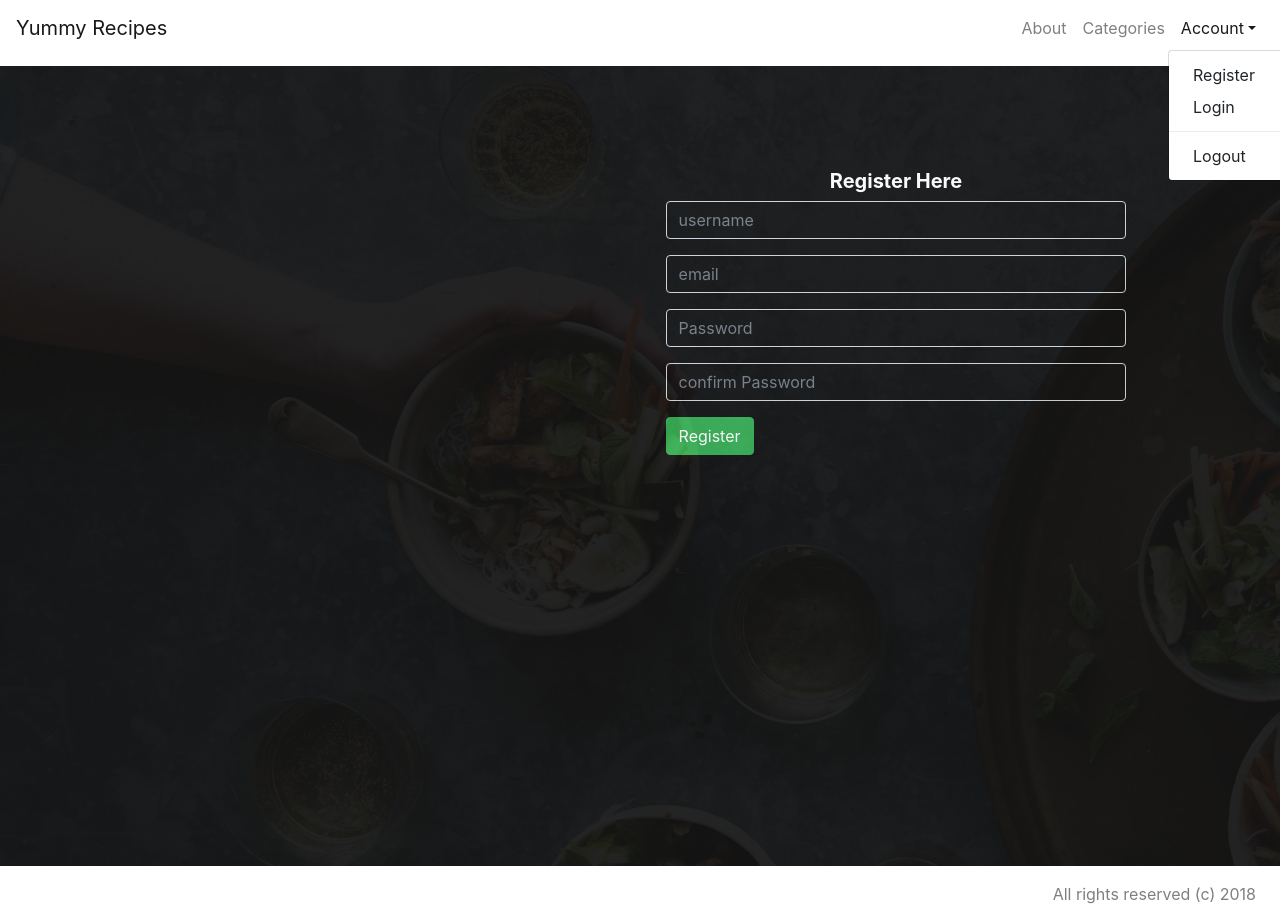
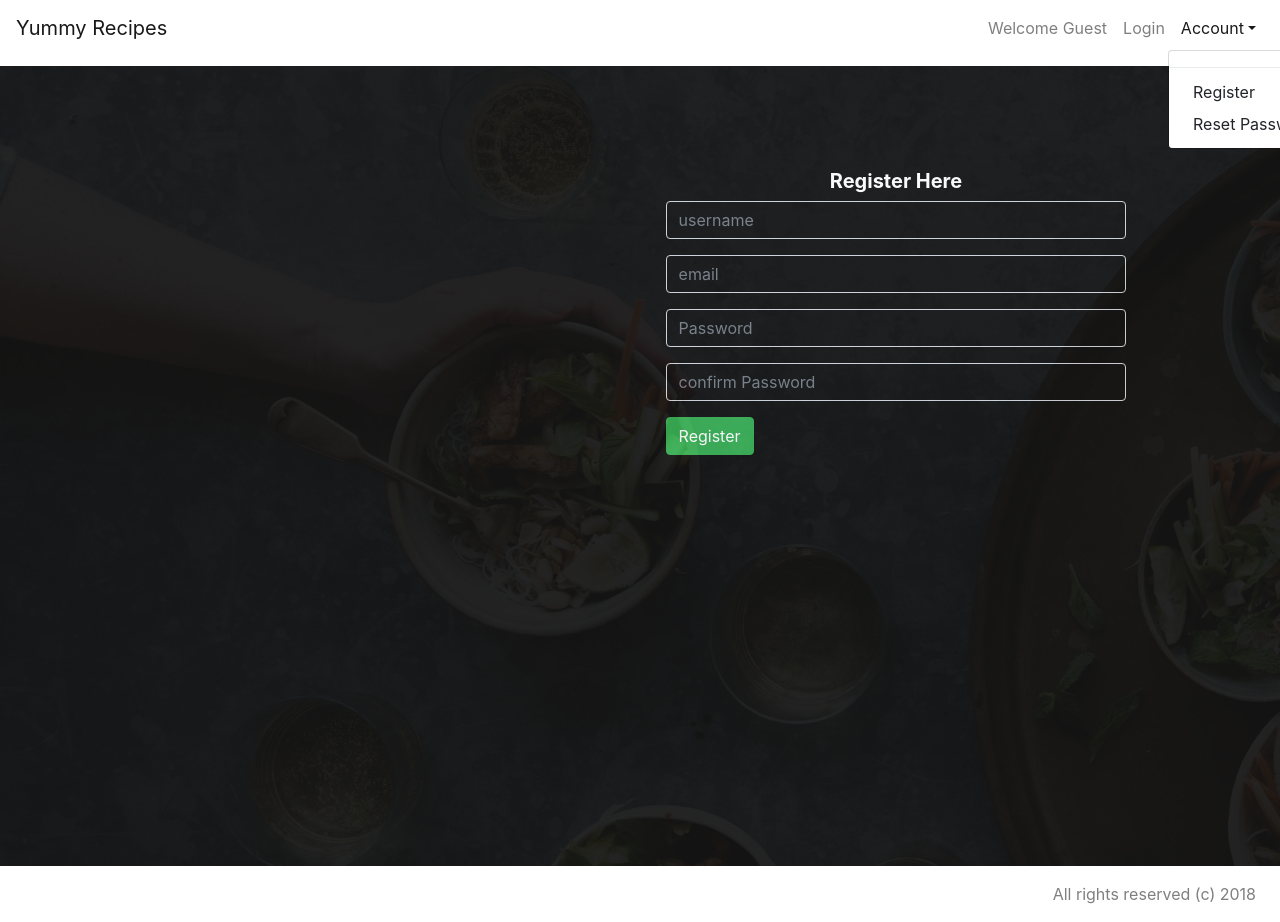
Before and after one commit to mwaz/yummy-recipes-react, a React (Create React App) app: page / in a window 1280 px wide. Both pictures are taken after a click on the link "Account". Shown: the top 922 px of the page. Built offline with nearby package versions, Linux system fonts and the light colour scheme.

Commit message:
[Bg #154526501] add different navbar properities on login

```diff
--- a/src/components/common/navbar.js
+++ b/src/components/common/navbar.js
@@ -32,12 +32,15 @@ export default class NavigationBar extends React.Component {
 
     handleLogout = () => {
         localStorage.removeItem('token');
+        localStorage.removeItem('name');
         this.setState({
             redirect: true,
         });
     }
+
     render() {
         const redirect = this.state.redirect;
+        const username = window.localStorage.getItem('name');
         if (redirect) {
            return  <Redirect to  {...'/login'} />;
 
@@ -51,26 +54,43 @@ export default class NavigationBar extends React.Component {
                     <Collapse isOpen={this.state.isOpen} navbar>
                         <Nav className="ml-auto" navbar>
                             <NavItem>
-                                <NavLink href="/about/">About</NavLink>
+                                <NavLink href="/">{username ?
+                                `Welcome ${username}` : `Welcome Guest`}</NavLink>
                             </NavItem>
                             <NavItem>
-                                <NavLink href="/categories">Categories</NavLink>
+                            {username ?
+                                "" :
+                                    <NavLink href="/login/">
+                                    Login
+                                    </NavLink>}
+                                </NavItem>
+                            <NavItem>
+                                {username ?
+                                <NavLink href="/categories">Categories</NavLink> :
+                                    "" }
                             </NavItem>
                             <UncontrolledDropdown nav innavbar="true">
+
+
                                 <DropdownToggle nav caret>
                                     Account
-                </DropdownToggle>
+                                </DropdownToggle>
+
                                 <DropdownMenu >
-                                    <DropdownItem>
-                                        Register
-                  </DropdownItem>
-                                    <DropdownItem href="/login/">
-                                        Login
-                  </DropdownItem>
                                     <DropdownItem divider />
+                                    {username ?
                                     <DropdownItem onClick={(event => this.handleLogout(event))} >
-                                        Logout
-                  </DropdownItem>
+                                            Logout
+                                    </DropdownItem>:
+                                        <DropdownItem href="/" >
+                                            Register
+                                    </DropdownItem>
+                                         }
+
+                                    <DropdownItem onClick={(event => this.handleLogout(event))} >
+                                        Reset Password
+
+                                    </DropdownItem>
                                 </DropdownMenu>
                             </UncontrolledDropdown>
                         </Nav>
```
